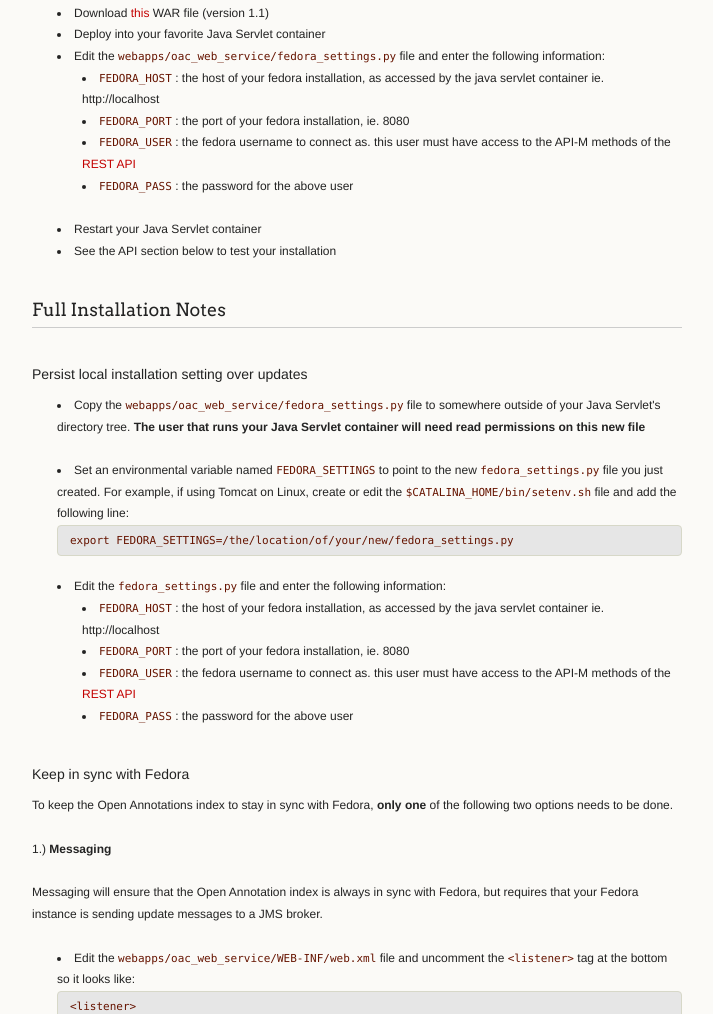
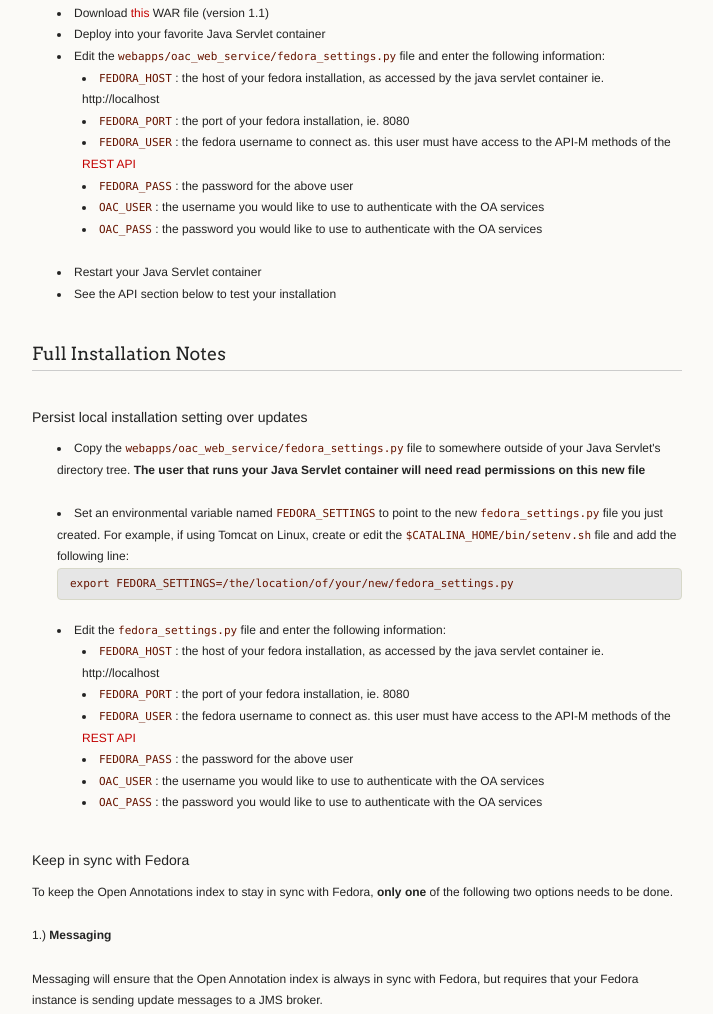
Before and after one commit to Brown-University-Library/OLD-ARCHIVED_oac_web_service, a plain HTML site: page index.html in a window 1280 px wide. Shown: the part 1128-2142 px from the top of the page, without its empty margins (278-991 px from the left). Drawn offline with Linux system fonts and the light colour scheme.

Commit message:
Add mention of the OAC credentials in installation

```diff
--- a/index.html
+++ b/index.html
@@ -83,6 +83,8 @@
 </li>
 <li>
 <code>FEDORA_PASS</code> : the password for the above user</li>
+<li><code>OAC_USER</code> : the username you would like to use to authenticate with the OA services</li>
+<li><code>OAC_PASS</code> : the password you would like to use to authenticate with the OA services</li>
 </ul>
 </li>
 <li>Restart your Java Servlet container</li>
@@ -111,6 +113,8 @@
 </li>
 <li>
 <code>FEDORA_PASS</code> : the password for the above user</li>
+<li><code>OAC_USER</code> : the username you would like to use to authenticate with the OA services</li>
+<li><code>OAC_PASS</code> : the password you would like to use to authenticate with the OA services</li>
 </ul>
 </li>
 </ul><h4>Keep in sync with Fedora</h4>
```
